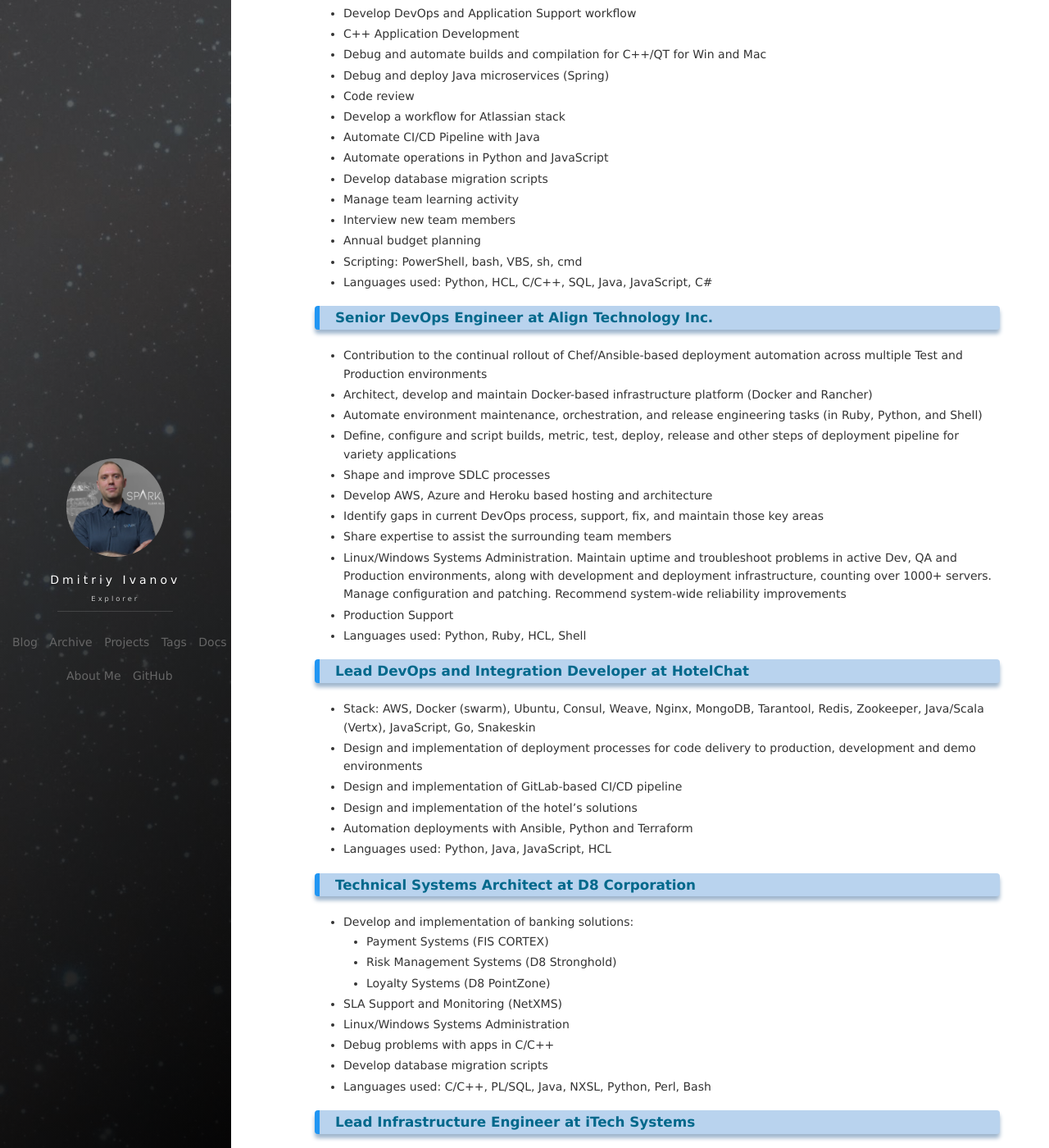
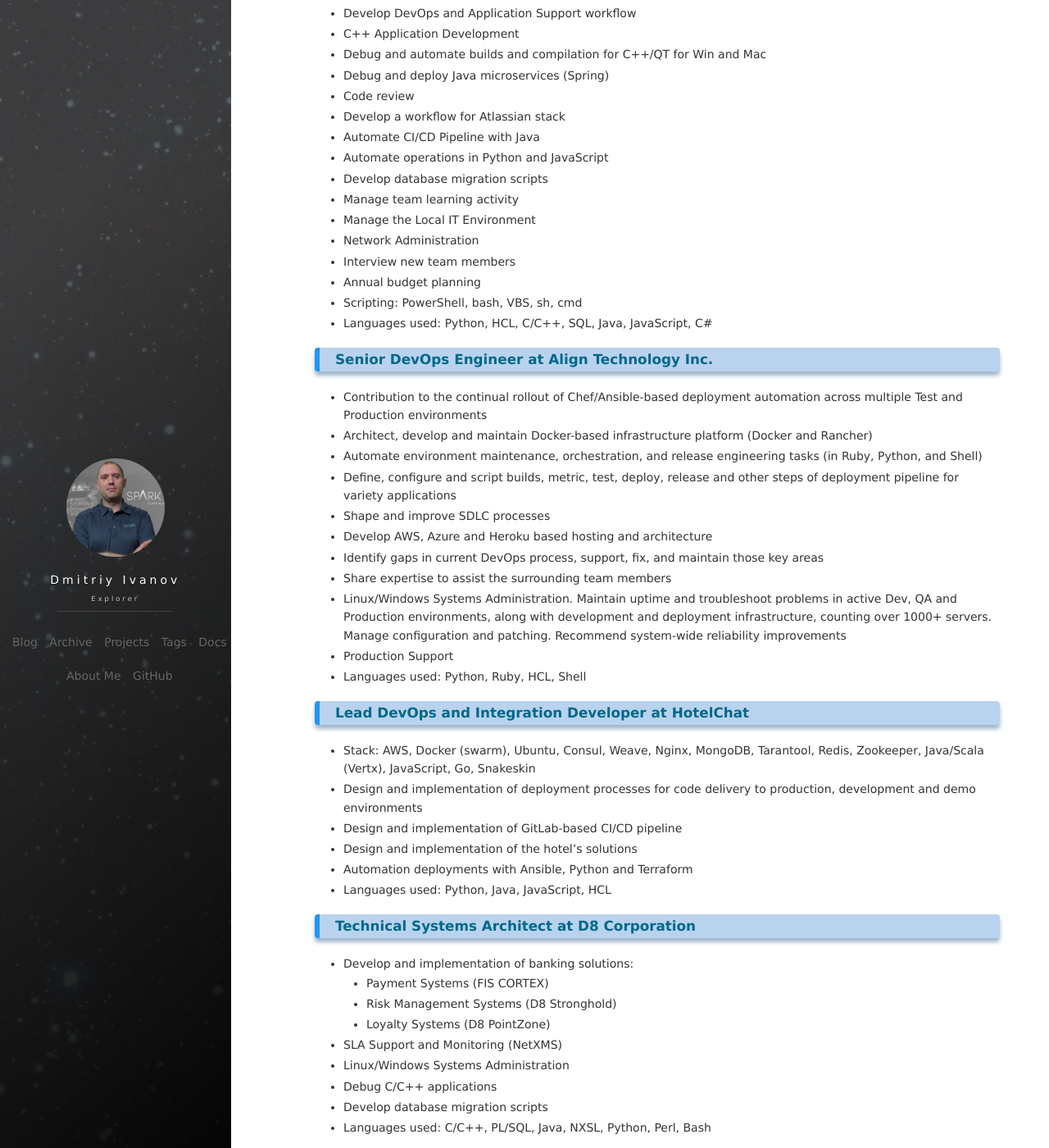
Before and after one commit to d-k-ivanov/d-k-ivanov.github.io, a Jekyll site: the page built from about.md, in a window 1280 px wide and 1400 px high, scrolled down 970 px. Shown: the whole window at 82% size. Built offline with Jekyll 4.4.1, drawn with Linux system fonts in a browser that asks for light colours; nearby versions of some CDN libraries; comment, search, counter and statistics services are not loaded.

Commit message:
Post 2019-12-17-01:53:38

```diff
--- a/about.md
+++ b/about.md
@@ -52,6 +52,8 @@
 * Automate operations in Python and JavaScript
 * Develop database migration scripts
 * Manage team learning activity
+* Manage the Local IT Environment
+* Network Administration
 * Interview new team members
 * Annual budget planning
 * Scripting: PowerShell, bash, VBS, sh, cmd
@@ -88,7 +90,7 @@
     * Loyalty Systems (D8 PointZone)
 * SLA Support and Monitoring (NetXMS)
 * Linux/Windows Systems Administration
-* Debug problems with apps in C/C++
+* Debug C/C++ applications
 * Develop database migration scripts
 * Languages used: C/C++, PL/SQL, Java, NXSL, Python, Perl, Bash
 
```
